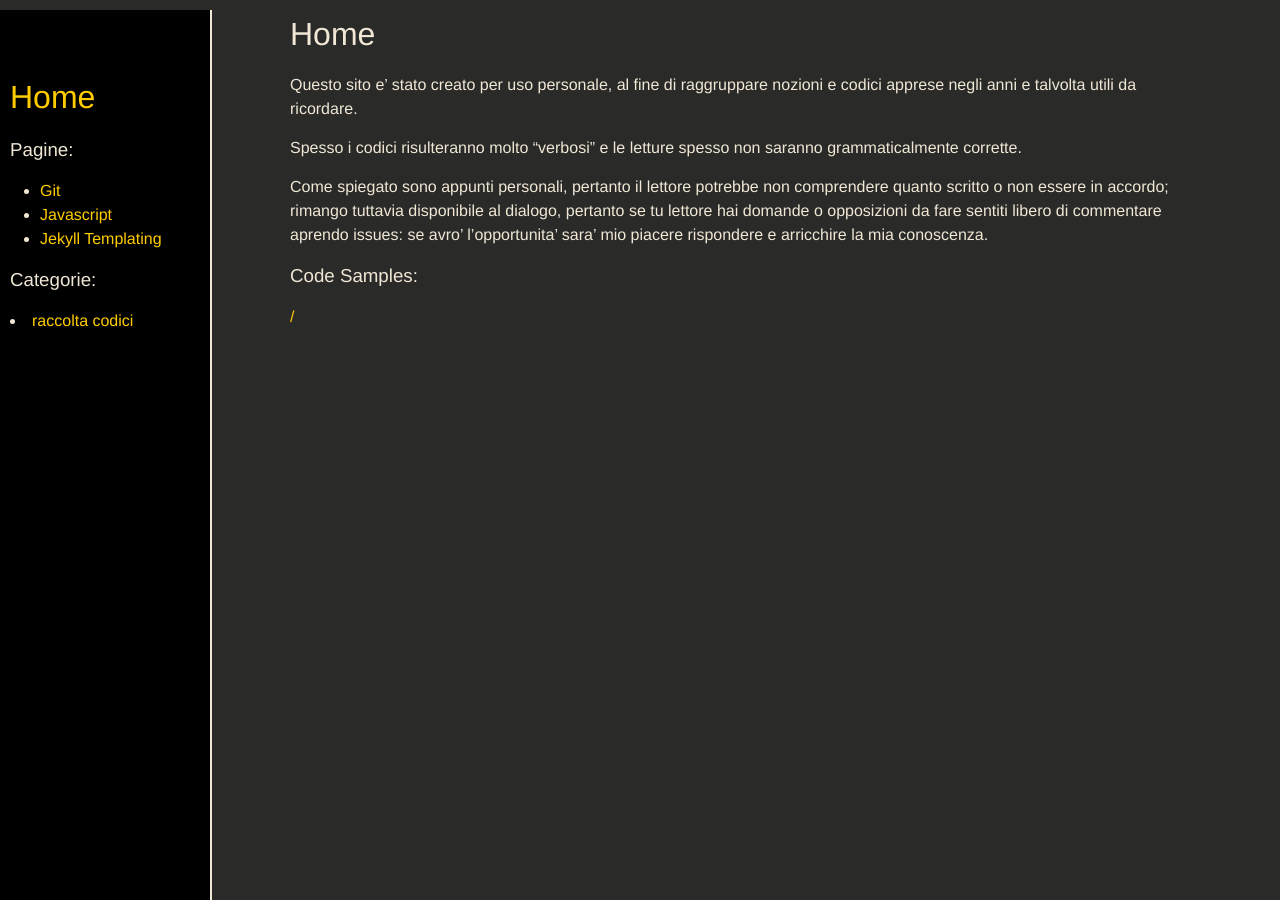
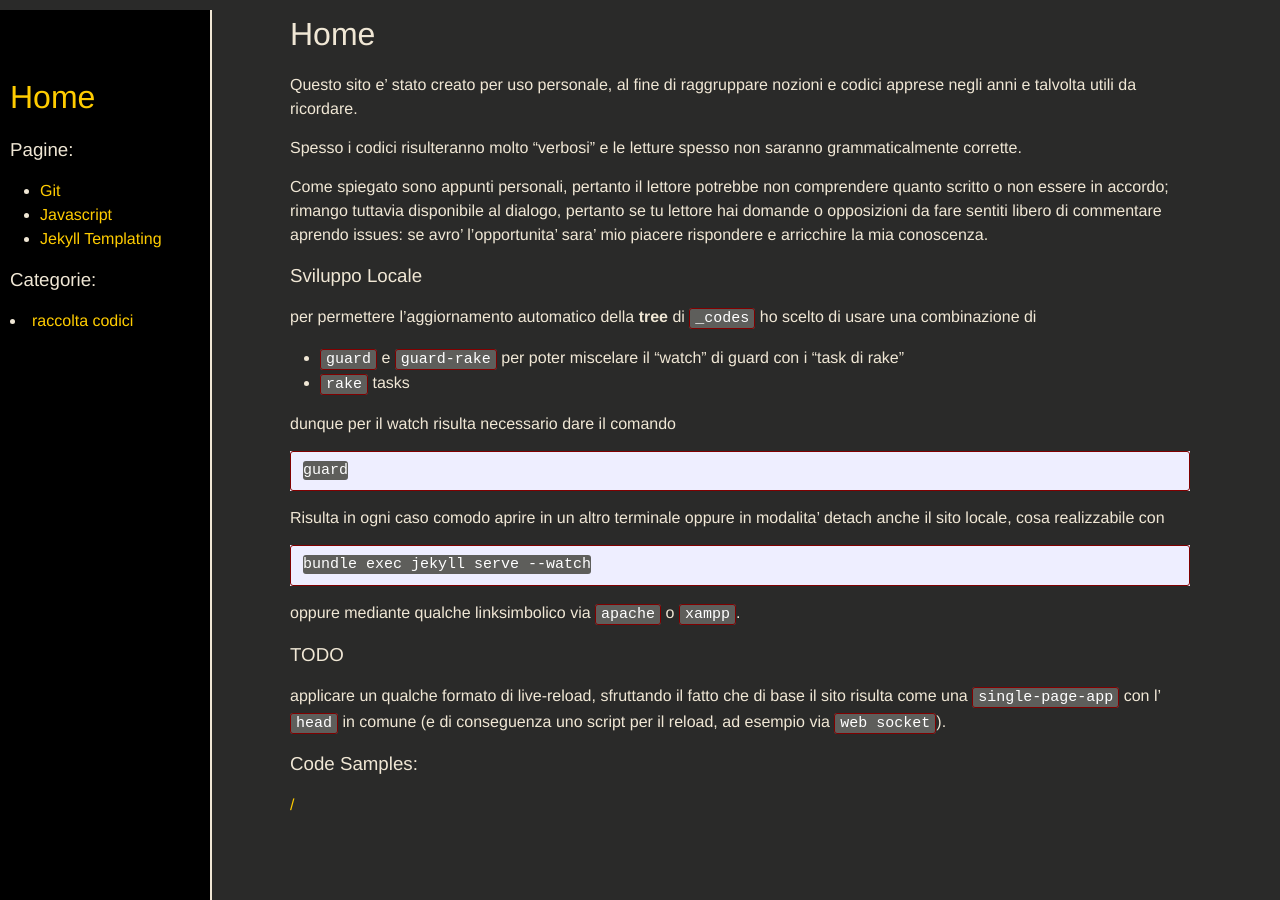
Before and after one commit to SimoSca/own-memo, a Jekyll site: the page built from index.md, in a window 1280 px wide. Built offline with Jekyll 4.4.1, drawn with Linux system fonts in a browser that asks for light colours; nearby versions of some CDN libraries.

Commit message:
- ** Guardfile ** e ** Rakefile ** - sviluppato `rake my-jekyll` per aggiornamento automatico e locale della Tree di `_codes`, almeno per quello di mio interesse

`````diff
--- a/_config.yml
+++ b/_config.yml
@@ -31,9 +31,10 @@
 theme: minima
 
 ########################### From now to end Added by Simone Scardoni
-#name: Own Memo
+name: Own Memo
 # markdown: redcarpet
-highlighter: true
+# github compatibylity
+highlighter: 'rouge'
 baseurl: /own-memo
 
 include: ['_pages']
--- /dev/null
+++ b/_data/.codes.yml
@@ -0,0 +1,2 @@
+main: /code/
+name: "raccolta codici"
--- a/index.md
+++ b/index.md
@@ -10,3 +10,30 @@
 Come spiegato sono appunti personali, pertanto il lettore potrebbe non comprendere quanto scritto o non essere in accordo;
 rimango tuttavia disponibile al dialogo, pertanto se tu lettore hai domande o opposizioni da fare sentiti libero di commentare aprendo issues:
 se avro' l'opportunita' sara' mio piacere rispondere e arricchire la mia conoscenza.
+
+
+### Sviluppo Locale
+
+per permettere l'aggiornamento automatico della **tree** di `_codes` ho scelto di usare una combinazione di
+
+- `guard` e `guard-rake` per poter miscelare il "watch" di guard con i "task di rake"
+- `rake` tasks
+
+dunque per il watch risulta necessario dare il comando
+
+````
+guard
+````
+
+Risulta in ogni caso comodo aprire in un altro terminale oppure in modalita' detach anche il sito locale, cosa realizzabile con
+
+````
+bundle exec jekyll serve --watch
+````
+
+oppure mediante qualche linksimbolico via `apache` o `xampp`.
+
+
+### TODO
+
+applicare un qualche formato di live-reload, sfruttando il fatto che di base il sito risulta come una `single-page-app` con l' `head` in comune (e di conseguenza uno script per il reload, ad esempio via `web socket`).
`````
Also changed, not shown: Gemfile (+10 -5 lines), _data/codes.yml (+7 -2 lines), 3 other files.
